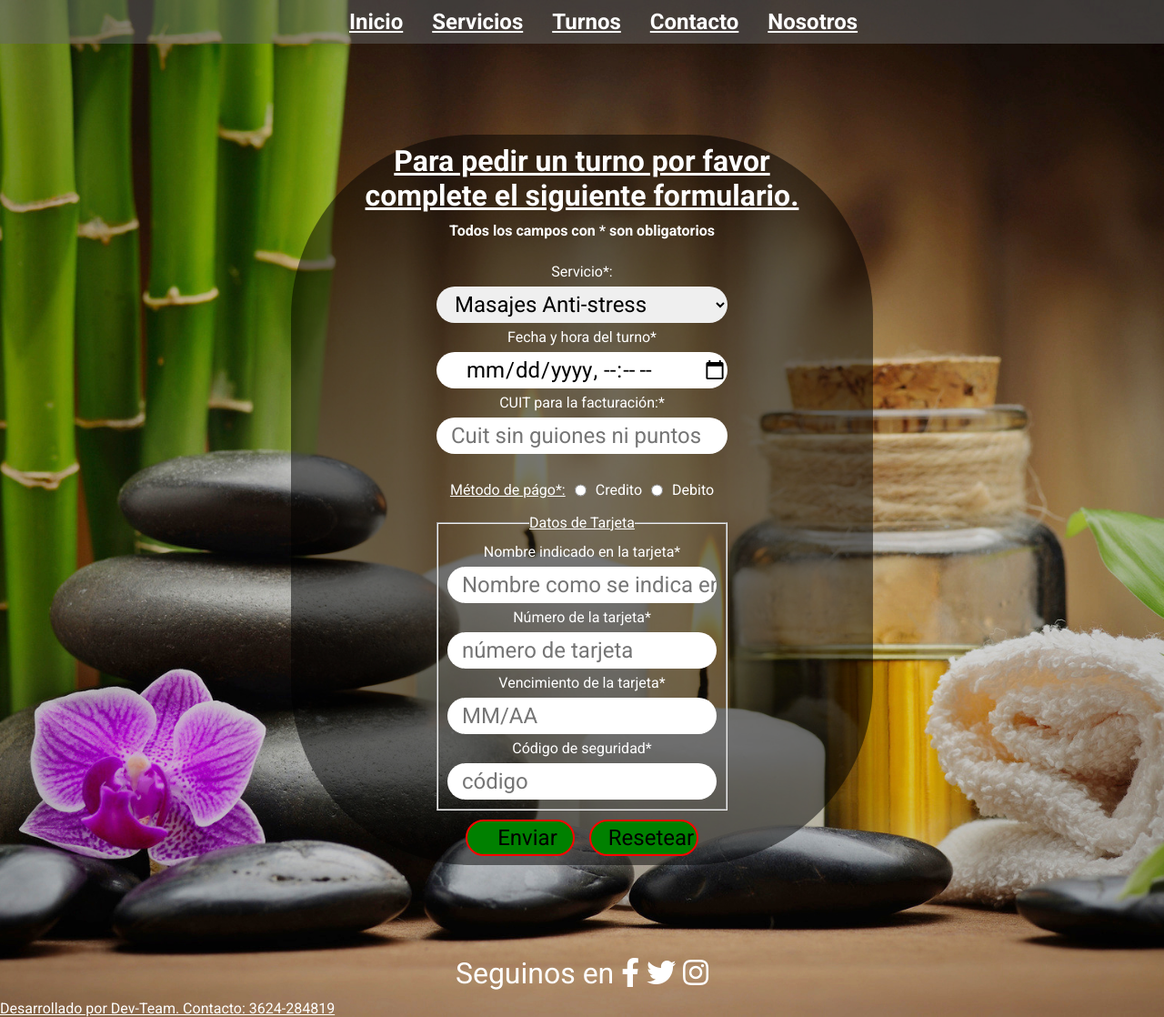
After one commit to erickvaernet/Spa-Sentirse-Bien, a PHP site: page /turnos2.php in a window 1280 px wide. The commit adds this page. Shown: the whole page at 91% size. Run offline with PHP 8.4, Linux system fonts and the light colour scheme; the visitor is signed in with stand-in values (Sample User, id 1); data that the repository does not hold is empty.

Commit message:
se agrego codigoSQL

```diff
--- /dev/null
+++ b/spa-sentirse-bien/turnos2.php
@@ -0,0 +1,216 @@
+<?php
+require "database.php";
+session_start();
+if(!isset($_SESSION['activa'])) header('Location: mensaje.php?msj=2');
+?>
+<!DOCTYPE html>
+<html lang="es">
+
+<head>
+    <meta charset="UTF-8">
+    <meta http-equiv="X-UA-Compatible" content="IE=edge">
+    <meta name="viewport" content="width=device-width, initial-scale=1.0">
+    <title>Spa-Sentirse-Bien</title>
+    <link rel="shortcut icon" href="./img/iconos/loto.png" type="image/x-icon">
+    <link rel="stylesheet" href="https://cdnjs.cloudflare.com/ajax/libs/font-awesome/5.15.4/css/all.min.css" integrity="sha512-1ycn6IcaQQ40/MKBW2W4Rhis/DbILU74C1vSrLJxCq57o941Ym01SwNsOMqvEBFlcgUa6xLiPY/NS5R+E6ztJQ==" crossorigin="anonymous" referrerpolicy="no-referrer" />
+    <link rel="stylesheet" href="./css/style.css">
+</head>
+
+<body class="fondo fondo-inicio" style="background-repeat: no-repeat;">
+    <div>
+        <header>
+            <nav>
+                <ul>
+                    <li><a href="./index.html">Inicio</a< /li>
+                    <li><a href="./servicios.html">Servicios</a></li>
+                    <li><a href="./turnos.php">Turnos</a></li>
+                    <li><a href="./contacto.html">Contacto</a></li>
+                    <li><a href="./nosotros.html">Nosotros</a></li>
+
+                </ul>
+            </nav>
+        </header>
+        <main>
+            <div class="contenedor-centrador">
+                <div class="contenedor-contacto">
+                    <h1 class="titulo-turnos" style="margin-bottom: 10px; text-decoration: underline;">Para pedir un turno por favor <br>complete el siguiente formulario.</h1>
+                    <h2 class="subtitulo" style="font-size: 1rem;">Todos los campos con * son obligatorios</h2>
+                    <form action="#" method="POST" class="form-serv-indiv">
+                        <!--<div id="errores"></div>-->
+                        <?php
+                            if(!empty($_POST['nombre-tarjeta'])){
+                                $id_cliente=$_SESSION['id_cliente'];
+                                $servicio= $_POST['servicio'];
+                                $fecha_hora_turno = str_replace("T", " ", $_POST["fecha"]) . ":00";
+                                $cuit = $_POST['cuit'];
+                                $nombre_tarjeta = $_POST['nombre-tarjeta'];
+                                $numero_tarjeta = $_POST['numero-tarjeta'];
+                                $vencimiento_tarjeta = $_POST['vencimiento-tarjeta'];
+                                $codigo_tarjeta = $_POST['codigo-tarjeta'];
+
+                                $array_errores = array();
+
+                                empty($nombre_tarjeta)? array_push($array_errores, "El campo Nombre de la tarjeta no pude estar vacío"):"";
+                                preg_match("/^[A-Z]*\s[A-Z]*$/i",$nombre_tarjeta)==0? array_push($array_errores, "El campo Nombre de la tarjeta solo puede contener letras"):"";
+
+                                empty($numero_tarjeta)? array_push($array_errores, "El campo numero de tarjeta no pude estar vacío"):"";
+                                preg_match("/^[0-9]*$/i",$numero_tarjeta)==0? array_push($array_errores, "El campo numero de tarjeta solo puede contener numeros"):"";
+
+                                empty($numero_tarjeta)? array_push($array_errores, "El campo cuit no pude estar vacío"):"";
+                                preg_match("/^[0-9]*$/i",$numero_tarjeta)==0? array_push($array_errores, "El campo cuit solo puede contener numeros"):"";
+
+                                empty($vencimiento_tarjeta)? array_push($array_errores, "El campo vencimiento de la tarjeta de tarjeta no pude estar vacío"):"";
+                                preg_match("/^[0-9]*\/[0-9]*$/i",$vencimiento_tarjeta)==0? array_push($array_errores, "El campo vencimiento de la tarjeta solo puede contener numeros y un / "):"";
+
+                                empty($codigo_tarjeta)? array_push($array_errores, "El campo del codigo de la tarjeta no pude estar vacío"):"";
+                                preg_match("/^[0-9]*$/i",$codigo_tarjeta)==0? array_push($array_errores, "El campo del codigo de la tarjeta solo puede contener numeros"):"";
+
+                                if($array_errores){
+                                    echo "<div class='lista-errores'>";
+                                    foreach ($array_errores as $value) {
+                                        print "<div class='error'>$value</div>";
+                                    }
+                                    echo"</div>";
+                                }
+                                else{
+                                    $data = json_decode( file_get_contents('https://afip.tangofactura.com/Rest/GetContribuyenteFull?cuit='.$cuit), true );
+
+                                    if(isset($data)){
+                                        $provincia=$data['Contribuyente']['domicilioFiscal']['nombreProvincia'];
+                                        $ciudad=$data['Contribuyente']['domicilioFiscal']['localidad'];
+                                        $cod_postal=$data['Contribuyente']['domicilioFiscal']['codPostal'];
+                                        $direccion=$data['Contribuyente']['domicilioFiscal']['direccion'];
+
+                                        $sql = "INSERT INTO turnos (id_cliente, id_servicio, fecha_hora_turno) VALUES ($id_cliente, $servicio, '$fecha_hora_turno')";
+
+                                        mysqli_query($enlace,$sql) ?
+                                            header('Location: mensaje.php?msj=5&fecha_turno='.$fecha_hora_turno) :
+                                            print"<div class='lista-errores'><div class='error'>Lo siento hubo algun problema en la Base de Datos, contacte con el administrador</div></div>";
+
+
+                                        //header("Location: facturar.php/?provincia=".$provincia."&ciudad=".$ciudad."&cod_postal=".$cod_postal."&direccion=".$direccion."&cuit=".$cuit."&fecha_hora_turno=".$fecha_hora_turno."&servicio=".$servicio);
+
+
+                                    }
+                                    else{
+                                        //print var_dump($id_cliente);print var_dump($servicio);print var_dump($fecha_hora_turno);
+                                        $sql = "INSERT INTO turnos (id_cliente, id_servicio, fecha_hora_turno) VALUES ($id_cliente, $servicio, '$fecha_hora_turno')";
+
+                                        mysqli_query($enlace,$sql) ?
+                                            header('Location: mensaje.php?msj=5&fecha_turno='.$fecha_hora_turno) :
+                                            print"<div class='lista-errores'><div class='error'>Lo siento hubo algun problema en la Base de Datos, contacte con el administrador</div></div>";
+                                    }
+                                }
+                            }
+                        ?>
+
+                        <label for="servicio" style="margin-top: 20px;">Servicio*:</label>
+                        <select name="servicio" id="servicio" >
+                            <option value="1">Masajes Anti-stress</option>
+                            <option value="2">Masajes Descontracturantes</option>
+                            <option value="3">Masajes con piedras calientes</option>
+                            <option value="4">Masajes Circulatorios</option>
+                            <option value="5">Lifting de pestaña</option>
+                            <option value="6">Depilación Facial</option>
+                            <option value="7">Belleza de manos y pies</option>
+                            <option value="8">Micro exfoliación facial con punta de diamante</option>
+                            <option value="9">Limpieza facial profunda + Hidratación</option>
+                            <option value="10">Crio frecuencia facial con efecto lifting</option>
+                            <option value="11">VelaSlim</option>
+                            <option value="12">DermoHealth</option>
+                            <option value="13">Crio frecuencia corporal con efecto lifting</option>
+                            <option value="14">Ultracavitación</option>
+                        </select>
+
+                        <label for="fecha">Fecha y hora del turno*</label>
+                        <input type="datetime-local" id="fecha" name="fecha" required="required">
+                        <script src="https://ajax.googleapis.com/ajax/libs/jquery/3.3.1/jquery.min.js"></script>
+                        <script>
+                            $(document).ready(function() {
+
+                                var now = new Date();
+
+                                var day = ("0" + now.getDate()).slice(-2);
+                                var month = ("0" + (now.getMonth() + 1)).slice(-2);
+
+                                var today = now.getFullYear() + "-" + (month) + "-" + (day);
+                                $("#fecha").val(today);
+                                const cale = document.getElementById("fecha");
+                                cale.setAttribute("min", today + "T00:00");
+                            });
+                        </script>
+
+                        <label for="cuit">CUIT para la facturación:*</label>
+                        <input id="cuit" name="cuit" type="number" placeholder="Cuit sin guiones ni puntos" required>
+
+                        <div class="contenedor-sexos" style="margin:20px 0 0 0">
+                            <span style="text-decoration: underline;">Método de págo*:</span>
+                            <input type="radio" name="metodo-pago" id="tarjeta" value="tarjeta" required> <label for="tarjeta">Credito</label>
+                            <input type="radio" name="metodo-pago" id="efectivo" value="efectivo" required> <label for="efectivo">Debito</label>
+                        </div>
+
+                        <fieldset class="form-serv-indiv" style="width: 100%; padding: 0  10px 10px 10px">
+                            <legend style="text-decoration:underline">Datos de Tarjeta</legend>
+                            <label for="nombre-tarjeta">Nombre indicado en la tarjeta*</label>
+                            <input id="nombre-tarjeta" name="nombre-tarjeta" type="text" placeholder="Nombre como se indica en la tarjeta" required>
+
+                            <label for="numero-tarjeta">Número de la tarjeta*</label>
+                            <input id="numero-tarjeta" name="numero-tarjeta" type="number" placeholder="número de tarjeta" required>
+
+                            <label for="vencimiento-tarjeta">Vencimiento de la tarjeta*</label>
+                            <input id="vencimiento-tarjeta" name="vencimiento-tarjeta" type="text" placeholder="MM/AA" required>
+
+                            <label for="codigo-tarjeta">Código de seguridad*</label>
+                            <input id="codigo-tarjeta" name="codigo-tarjeta" type="number" placeholder="código" required>
+                        </fieldset>
+
+                        <div class="contenedor-btn">
+                            <input id="enviar" type="submit" value="Enviar" name="enviar">
+                            <input type="reset" value="Resetear">
+                        </div>
+                    </form>
+                </div>
+            </div>
+
+        </main>
+
+        <footer>
+            <div class="redes">
+                Seguinos en
+                <a href="https://www.facebook.com/Spa-Sentirse-Bien" target="_blank"><i class="fab fa-facebook-f"></i></a>
+                <a href="https://www.twitter.com/Spa-Sentirse-Bien" target="_blank"><i class="fab fa-twitter"></i></a>
+                <a href="https://www.instagram.com/Spa-Sentirse-Bien" target="_blank"><i class="fab fa-instagram"></i></a>
+            </div>
+        </footer>
+        <p style="color: white; text-decoration: underline; font-size: 1rem; margin-top: 10px;">Desarrollado por Dev-Team. Contacto: 3624-284819</p>
+    </div>
+    <!--<script src="./js/validar-turnos.js"></script>-->
+    <!--<script src="./js/ingreso-datos-tarjeta.js"></script>-->
+</body>
+</html>
+
+<?php
+/*
+if (isset($_POST["enviar"])) {
+    $nombre = $_POST["nombre"];
+    $apellido = $_POST["apellido"];
+    $dni = intval($_POST["dni"]);
+    $telefono = $_POST["telefono"];
+    $email = $_POST["email"];
+    $servicio= $_POST["servicio"];
+    $sex_aux = $_POST["sexo"];
+    if ($sex_aux == "femenino") {
+        $sexo = 1;
+    } else {
+        $sexo = 0;
+    }
+    $fecha_hora_turno = str_replace("T", " ", $_POST["fecha"]) . ":00";
+
+    $insertar_datos = "INSERT INTO Turnos (nombre,apellido,dni,telefono,email,sexo,id_servicio,fecha_hora_turno) VALUES('$nombre','$apellido','$dni','$telefono','$email','$sexo','$servicio','$fecha_hora_turno')";
+    $ejecutar_insertar = mysqli_query($enlace, $insertar_datos);
+
+    if (!$ejecutar_insertar) {
+        echo "ERROR EN CONSULTA";
+    }
+}*/
+?>
```
Also changed, not shown: CodigoSQL_Spa-Sentirse-Bien.txt (+79 -0 lines), spa-sentirse-bien/facturar.php (+15 -9 lines), spa-sentirse-bien/pruebas.php (added, +8 -0 lines).
